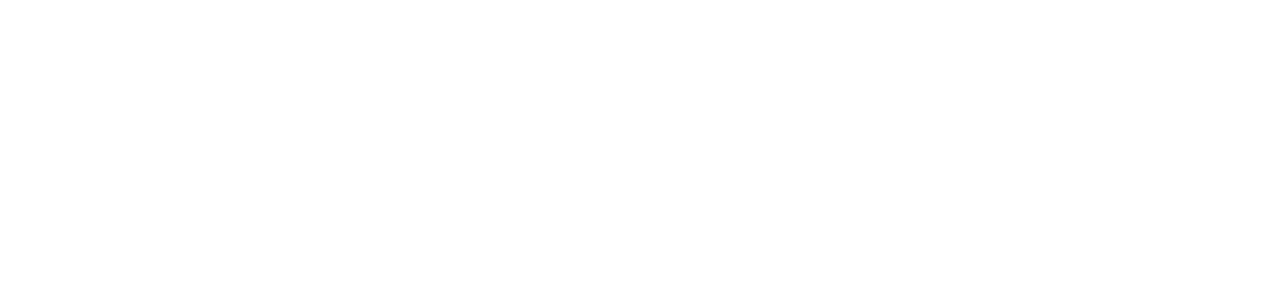
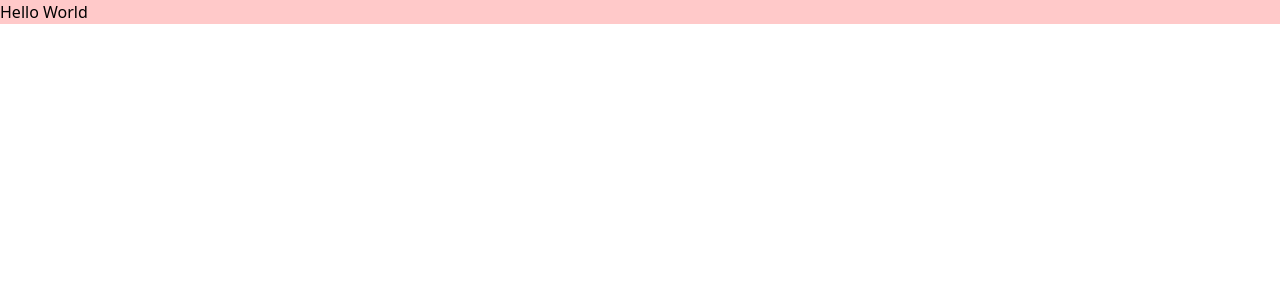
Before and after one commit to TKTamir/call-management-system, a React (Vite) app in the folder apps/client/: page / in a window 1280 px wide. Shown: the top 300 px of the page. Built offline with nearby package versions, Linux system fonts and the light colour scheme.

Commit message:
Set basic App.tsx styling

```diff
--- a/apps/client/src/App.tsx
+++ b/apps/client/src/App.tsx
@@ -1,7 +1,11 @@
 import "./App.css";
 
 function App() {
-  return <></>;
+  return (
+    <div className="flex flex-col h-full">
+      <div className="bg-red-200">Hello World</div>
+    </div>
+  );
 }
 
 export default App;
```
